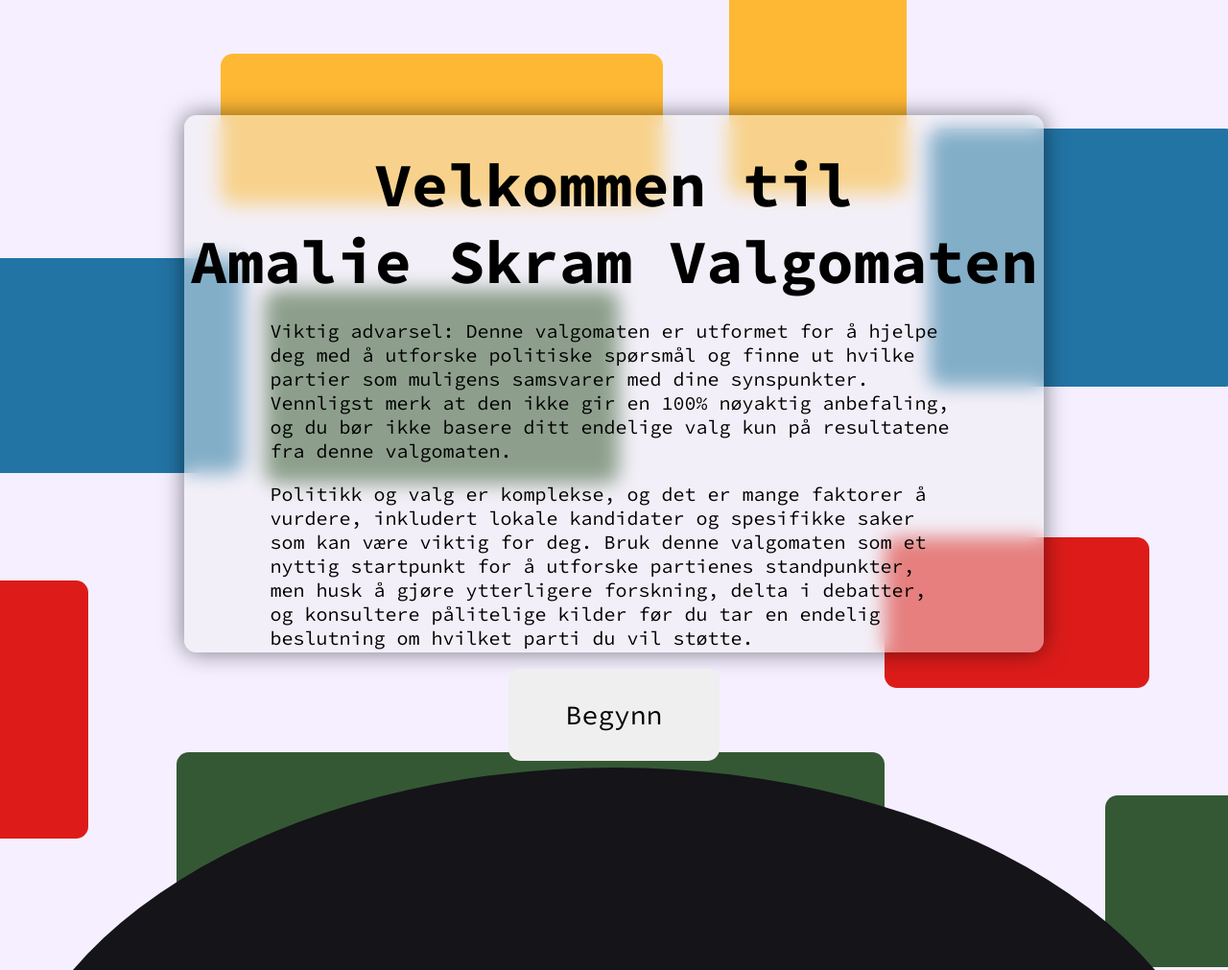
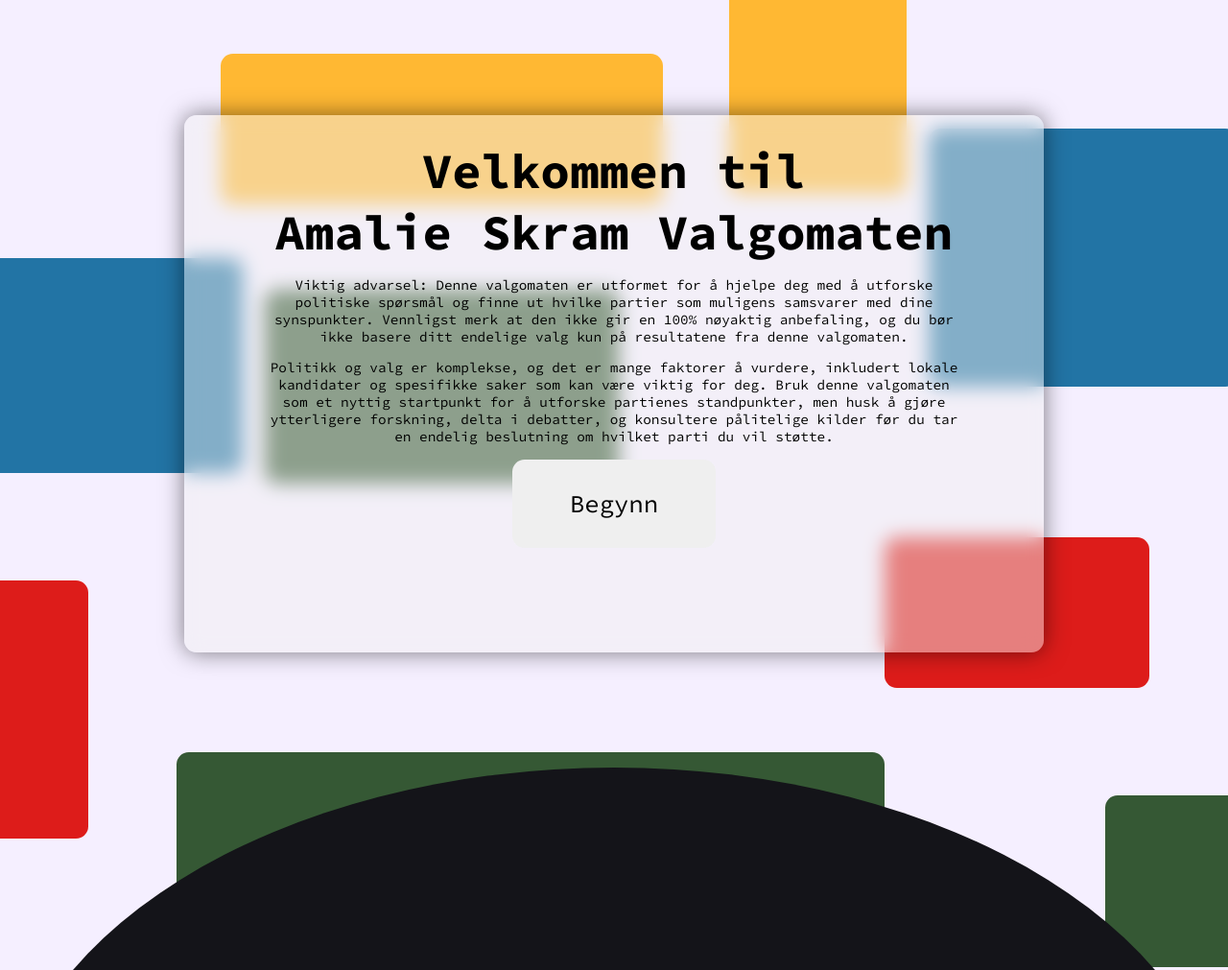
Before and after one commit to Samticode/Valgomat, a plain HTML site: page index.html in a window 1280 px wide. Shown: the top 1011 px of the page at 96% size. Drawn offline with Linux system fonts and the light colour scheme.

Commit message:
Update index.css

```diff
--- a/index.css
+++ b/index.css
@@ -177,7 +177,7 @@ body {
 
 .title {
     font-family: 'Source Code Pro', monospace;
-    font-size: 4rem;
+    font-size: clamp(2rem, 4vw, 4.5rem);
     text-align: center;
 }
 
@@ -187,8 +187,9 @@ body {
 
 .postScript {
     margin: 1em auto;
+    text-align: center;
     font-family: 'Source Code Pro', monospace;
-    font-size: 1.25rem;
+    font-size: clamp(0.75rem, 1.125vw, 1.75rem);
     font-weight: 400;
     width: 80%;
 }
@@ -202,7 +203,7 @@ body {
 .preceedButton {
     padding: 30px 60px;
     font-family: 'Source Code Pro', monospace;
-    font-size: 1.75rem;
+    font-size: clamp(0.75rem, 2vw, 1.75rem);
     border-radius: 1vmax;
     border: none;
 }
```
